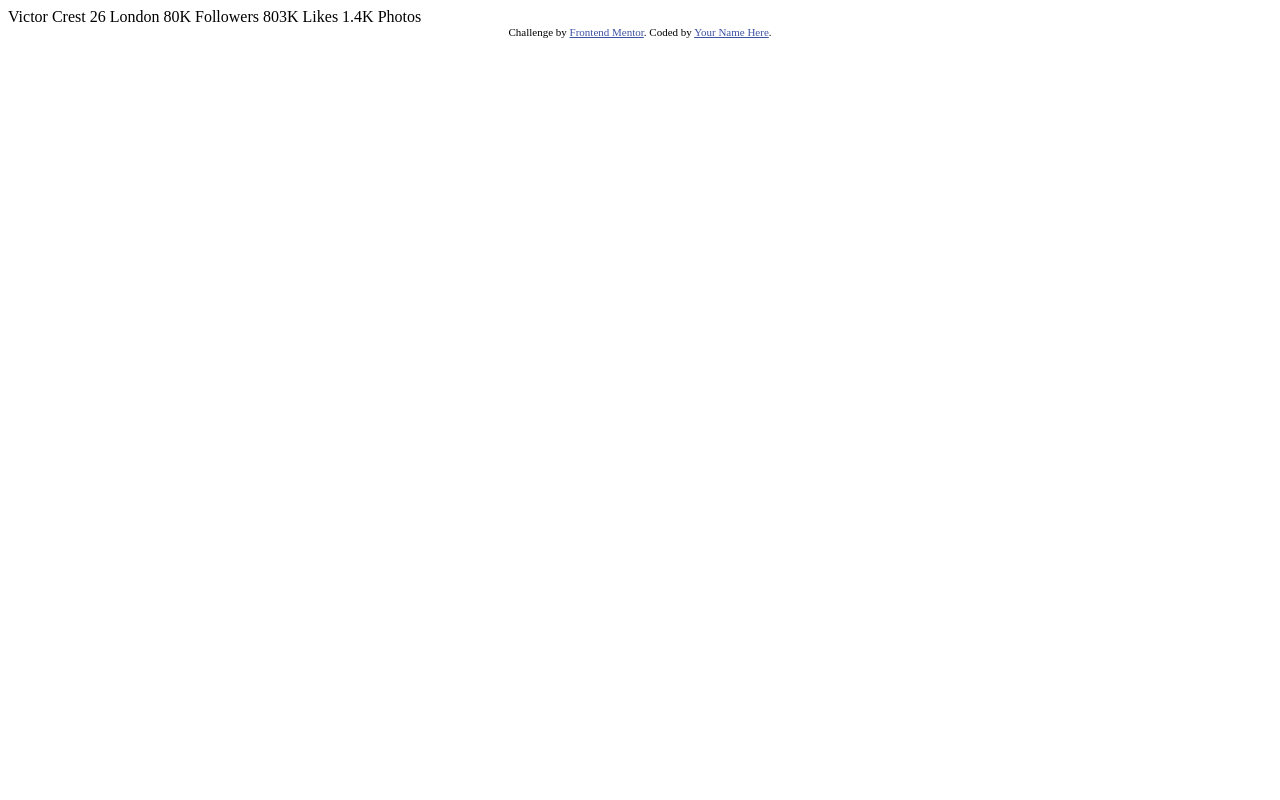
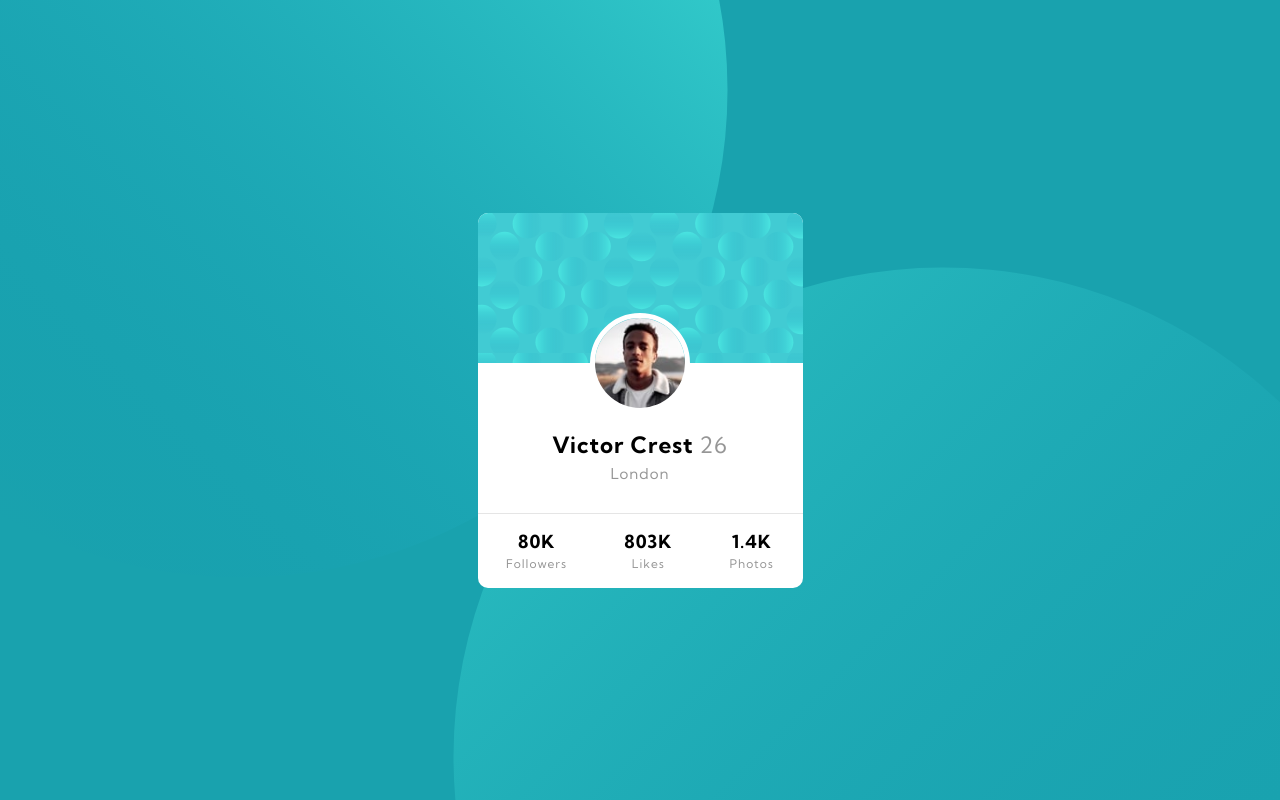
Before and after one commit to dzevad-cyber/frontmentor-profile-card, a plain HTML site: page index.html in a window 1280 px wide. Drawn offline with Linux system fonts and the light colour scheme.

Commit message:
finished

```diff
--- a/index.html
+++ b/index.html
@@ -1,35 +1,52 @@
 <!DOCTYPE html>
 <html lang="en">
   <head>
-  <meta charset="UTF-8">
-  <meta name="viewport" content="width=device-width, initial-scale=1.0"> <!-- displays site properly based on user's device -->
+    <meta charset="UTF-8" />
+    <meta name="viewport" content="width=device-width, initial-scale=1.0" />
+    <!-- displays site properly based on user's device -->
 
-  <link rel="icon" type="image/png" sizes="32x32" href="./images/favicon-32x32.png">
+    <link
+      rel="icon"
+      type="image/png"
+      sizes="32x32"
+      href="./images/favicon-32x32.png"
+    />
+    <link rel="stylesheet" href="style.css" />
 
     <title>Frontend Mentor | Profile card component</title>
-
-  <!-- Feel free to remove these styles or customise in your own stylesheet 👍 -->
-  <style>
-    .attribution { font-size: 11px; text-align: center; }
-    .attribution a { color: hsl(228, 45%, 44%); }
-  </style>
   </head>
   <body>
-  Victor Crest
-  26
-  London
-
-  80K
-  Followers
-
-  803K
-  Likes
-
-  1.4K
-  Photos
-  <div class="attribution">
-    Challenge by <a href="https://www.frontendmentor.io?ref=challenge" target="_blank">Frontend Mentor</a>.
-    Coded by <a href="#">Your Name Here</a>.
+    <article class="profile-card">
+      <header class="profile-card__header">
+        <img
+          src="./images/image-victor.jpg"
+          alt="profile photo"
+          title="profile card header photo"
+          class="profile-card__img"
+        />
+      </header>
+      <section class="profile-card__main">
+        <div class="profile-card__info">
+          <h2 class="profile-card__name">
+            Victor Crest <span class="profile-card__age">26</span>
+          </h2>
+          <p class="profile-card__city">London</p>
         </div>
+        <div class="profile-card__stats">
+          <div class="profile-card__stats-section">
+            <p class="profile-card__n-stat">80K</p>
+            <p class="profile-card__stat-name">Followers</p>
+          </div>
+          <div class="profile-card__stats-section">
+            <p class="profile-card__n-stat">803K</p>
+            <p class="profile-card__stat-name">Likes</p>
+          </div>
+          <div class="profile-card__stats-section">
+            <p class="profile-card__n-stat">1.4K</p>
+            <p class="profile-card__stat-name">Photos</p>
+          </div>
+        </div>
+      </section>
+    </article>
   </body>
 </html>
--- /dev/null
+++ b/style.css
@@ -0,0 +1,165 @@
+@import url('https://fonts.googleapis.com/css2?family=Kumbh+Sans:wght@400;700&display=swap');
+
+/*
+------------------------------
+ GLOBAL styles
+------------------------------
+*/
+
+*,
+*::after,
+*::before {
+  margin: 0;
+  padding: 0;
+  box-sizing: inherit;
+}
+
+:root {
+  --bg-color: hsl(185, 75%, 39%);
+  --bg-card: #fff;
+
+  --color-one: hsl(229, 23%, 23%);
+  --color-two: hsl(227, 10%, 46%);
+  --color-three: hsl(0, 0%, 59%);
+
+  --fz-name: 1.8rem;
+  --fz-stats: 1.8rem;
+  --fz-base: 1.6rem;
+
+  --fw-regular: 400;
+  --fw-bold: 700;
+}
+
+html {
+  font-size: 62.5%;
+}
+
+body {
+  box-sizing: border-box;
+  width: 100%;
+  min-height: 100vh;
+  font-family: 'Kumbh Sans', sans-serif;
+  font-size: 1.5rem;
+  line-height: 1.5;
+  letter-spacing: 1px;
+  background-color: var(--bg-color);
+  /* background-image: url('./images/bg-pattern-top.svg'); */
+  background-image: url('./images/bg-pattern-top.svg'),
+    url('./images/bg-pattern-bottom.svg');
+  background-repeat: no-repeat, no-repeat;
+
+  /* desktop */
+  background-position: -250px -400px, 150% -150%;
+
+  /* background-position: 10%, -150%, 150% -150%; */
+  /* background-position: -150% 150%; */
+  /* background-position: 125% 200%, 70% -200%; */
+
+  /* mobile */
+  background-position: 125% 200%, -33% -81%;
+
+  display: grid;
+  place-content: center;
+}
+
+ul {
+  list-style: none;
+}
+
+a {
+  text-decoration: none;
+}
+
+img {
+  width: 100%;
+  height: auto;
+}
+
+/*
+------------------------------
+ PROFILE CARD styles
+------------------------------
+*/
+.profile-card {
+  width: 325px;
+  height: 375px;
+  background-color: var(--bg-card);
+  border-radius: 10px;
+  overflow: hidden;
+
+  display: grid;
+  grid-template-rows: 40% 60%;
+}
+
+.profile-card__header {
+  background-image: url('./images/bg-pattern-card.svg');
+  position: relative;
+}
+
+.profile-card__main {
+  display: grid;
+  grid-template-rows: 2fr 1fr;
+}
+
+.profile-card__info {
+  display: grid;
+  align-content: center;
+  justify-items: center;
+  padding-top: 40px;
+}
+
+.profile-card__img {
+  width: 100px;
+  height: 100px;
+
+  position: absolute;
+  top: 100%;
+  left: 50%;
+  transform: translate(-50%, -50%);
+  border-radius: 50%;
+  border: 5px solid var(--bg-card);
+}
+
+.profile-card__name {
+  font-weight: var(--fw-bold);
+}
+
+.profile-card__age {
+  font-weight: var(--fw-regular);
+  color: var(--color-three);
+}
+
+.profile-card__stats {
+  display: grid;
+  grid-auto-flow: column;
+  justify-items: center;
+  align-items: center;
+
+  border-top: 1px solid rgba(0, 0, 0, 0.1);
+  text-align: center;
+}
+
+.profile-card__stat-name {
+  font-size: 1.2rem;
+}
+
+.profile-card__n-stat {
+  font-weight: var(--fw-bold);
+  font-size: var(--fz-stats);
+}
+
+.profile-card__city,
+.profile-card__stat-name {
+  color: var(--color-three);
+}
+
+/*
+------------------------------
+ MEDIA QUERY
+------------------------------
+*/
+@media (min-width: 600px) {
+  body {
+    background-position: -250px -400px, 150% -150%;
+  }
+}
```
Lines whose indentation alone changed are shown as unchanged.
